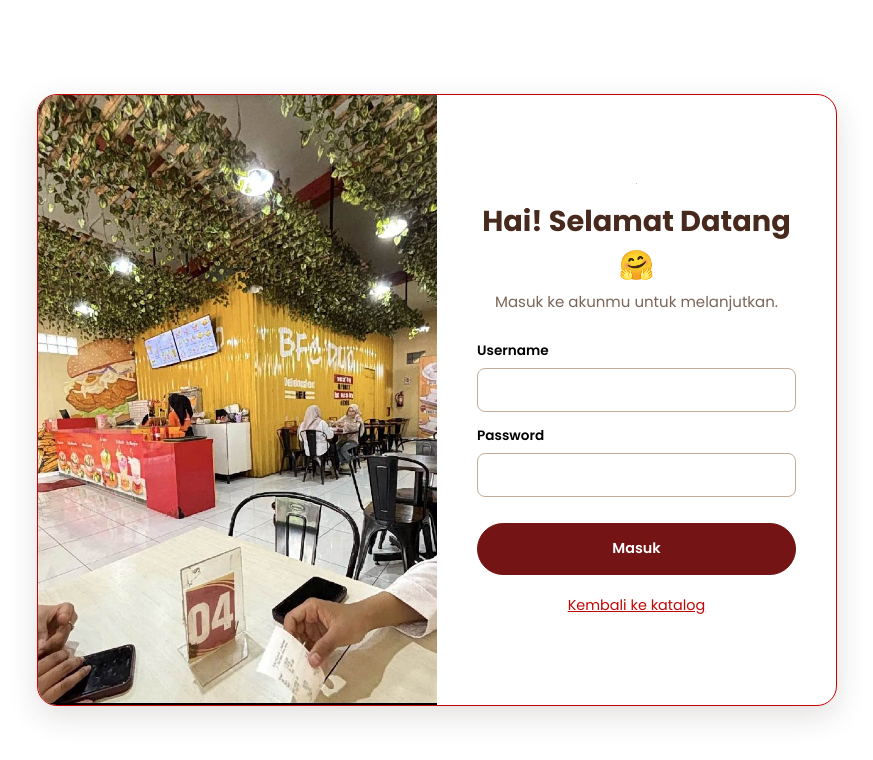
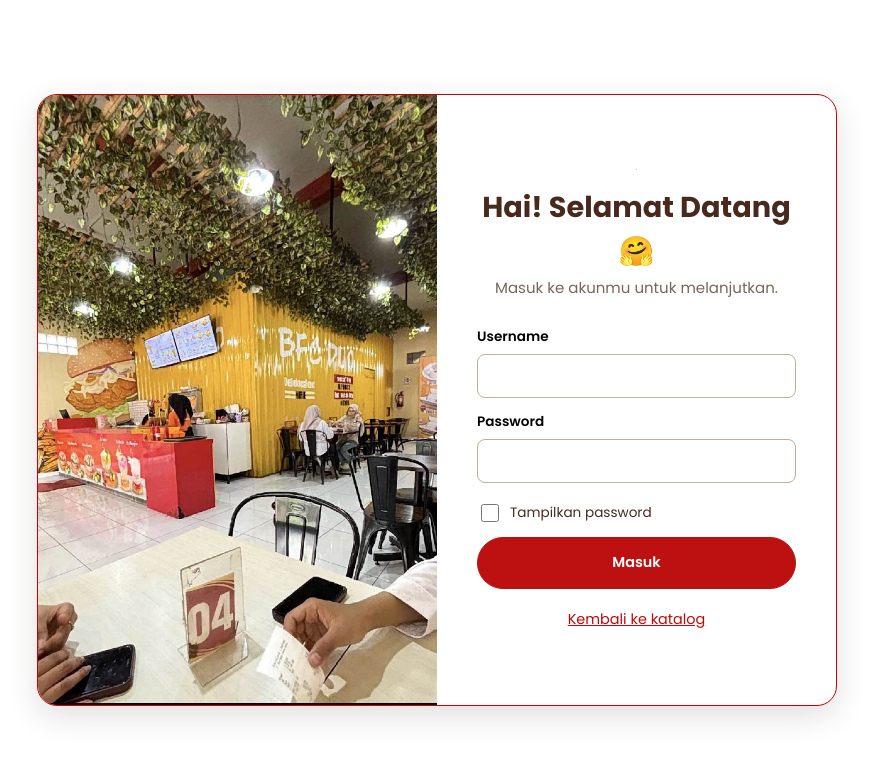
Before and after one commit to septianaramandhani09-cmyk/manda-papalova, a plain HTML site: page index.html in a window 1280 px wide. Both pictures are taken after a click on the link "Masuk". Shown: the whole page, without its empty margins (203-1076 px from the left). Drawn offline with Linux system fonts and the light colour scheme.

Commit message:
Add files via upload

```diff
--- a/index.html
+++ b/index.html
@@ -28,7 +28,7 @@
           <label class="hanya-pembaca-layar" for="input-cari">Cari Menu</label>
           <input type="search" id="input-cari" autocomplete="off" />
           <button type="submit" class="tombol-cari">
-            <img src="assets/ikon.png" alt="" width="16" height="16" />
+            <img src="assets/download.png" alt="" width="16" height="16" />
             <span>Cari</span>
           </button>
         </form>
@@ -36,7 +36,7 @@
         <!-- Fitur navigasi -->
         <nav class="navigasi" aria-label="Navigasi utama">
           <a href="#/keranjang" data-nav="keranjang" class="nav-keranjang">
-            <img src="assets/keranjang.png" alt="" width="20" height="20" />
+            <img src="assets/keranjang (2).png" alt="" width="20" height="20" />
             <span>keranjang</span>
             <span class="button" id="lencana-keranjang">0</span>
           </a>
@@ -190,6 +190,10 @@
         <p class="pesan-galat">Password wajib diisi.</p>
         <p class="pesan-galat" id="login-salah" hidden>Username atau password salah.</p>
       </div>
+      <label class="tampil-sandi">
+        <input type="checkbox" id="tampil-password">
+    Tampilkan password
+    </label>
       <button type="submit"class="tombol tombol-utama tombol-lebar tombol-kirim">Masuk</button>
       <a class="masuk-kembali" href="#/">Kembali ke katalog</a>
     </form>
--- a/script.js
+++ b/script.js
@@ -74,9 +74,15 @@ ambil("form-login").addEventListener("submit", function (e) {
   ambil("login-salah").hidden = benar;
   if (benar) {
     localStorage.setItem("masuk", "ya");
+    ambil("tampilkan-password").type = "pasword";
     this.reset();
     location.hash = "#/";
   }
+});
+
+// Fitur Tampilkan / sembunyikan password
+ambil("tampil-password").addEventListener("change", function () {
+  ambil("isian-password").type = this.checked ? "text" : "password";
 });
 
 /* ==== MENU DETAIL MENU ===== */
--- a/style.css
+++ b/style.css
@@ -35,7 +35,7 @@
 }
 
 :root {
-  --hijau-tua: #741414;
+  --hijau-tua: #bd1111;
   --hijau: #c20707;
   --hijau-muda: #795548;
   --aksen: #d7a86e;
@@ -1678,3 +1678,20 @@ padding-right: 10px;
   padding: 20px 12px;
 }
 }
+
+/* ===== FITUR TAMPILKAN PASSWORD ===== */
+.tampil-sandi {
+  display: flex;
+  align-items: center;
+  gap: 8px;
+  margin-top: 4px;
+  color: var(--teks);
+  font-size: 0.85rem;
+  cursor: pointer;
+}
+
+.tampil-sandi input {
+  width: 18px;
+  height: 18px;
+  accent-color: var(--hijau-tua);
+}
```
Also changed, not shown: download.png (added), keranjang (2).png (added).
